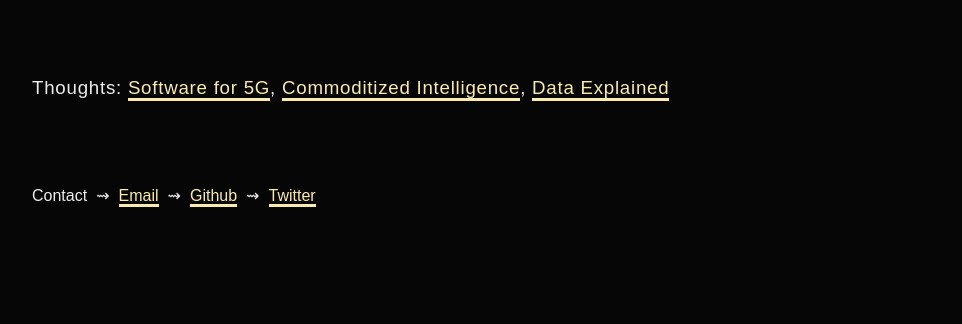
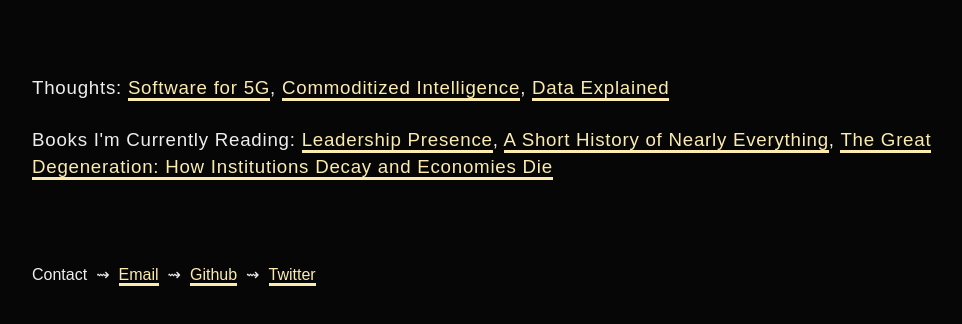
Before and after one commit to colindresj/colindresj.github.io, a Gatsby site: page / in a window 1280 px wide. Shown: the part 364-688 px from the top of the page, without its empty margins (96-1058 px from the left). Built offline with nearby package versions, Linux system fonts and the light colour scheme; Gatsby itself is replaced by a stand-in of ours.

Commit message:
Add books I'm reading

```diff
--- a/src/components/layout.js
+++ b/src/components/layout.js
@@ -1,7 +1,7 @@
 import React from "react"
 import PropTypes from "prop-types"
 
-import { getTheme, defaultTheme } from "../themes"
+import { defaultTheme } from "../themes"
 import Waves from "./waves"
 
 const Layout = ({ theme, children }) => {
--- a/src/pages/index.js
+++ b/src/pages/index.js
@@ -45,6 +45,12 @@ const IndexPage = () => {
               Commoditized Intelligence
             </Link>
             , <Link to="/data-explained">Data Explained</Link>
+            <br />
+            <br />
+            Books I'm Currently Reading:{" "}
+            <a href="//www.goodreads.com/book/show/4731749-leadership-presence">Leadership Presence</a>
+            , <a href="//www.goodreads.com/book/show/21.A_Short_History_of_Nearly_Everything">A Short History of Nearly Everything</a>
+            , <a href="//www.goodreads.com/book/show/16129479-the-great-degeneration">The Great Degeneration: How Institutions Decay and Economies Die</a>
           </div>
         </h3>
       </header>
```
